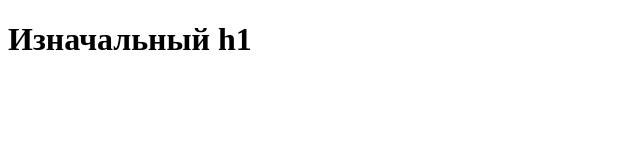
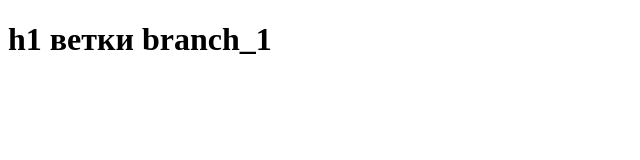
Before and after one commit to andrei89898989/project-home2, a plain HTML site: page index.html in a window 1280 px wide. Shown: the whole page, without its empty margins (0-640 px from the left). Drawn offline with Linux system fonts and the light colour scheme.

Commit message:
change h1

```diff
--- a/index.html
+++ b/index.html
@@ -6,6 +6,6 @@
     <title>Главная страница</title>
 </head>
 <body>
-    <h1>Изначальный h1</h1>
+    <h1>h1 ветки branch_1</h1>
 </body>
 </html>
```
